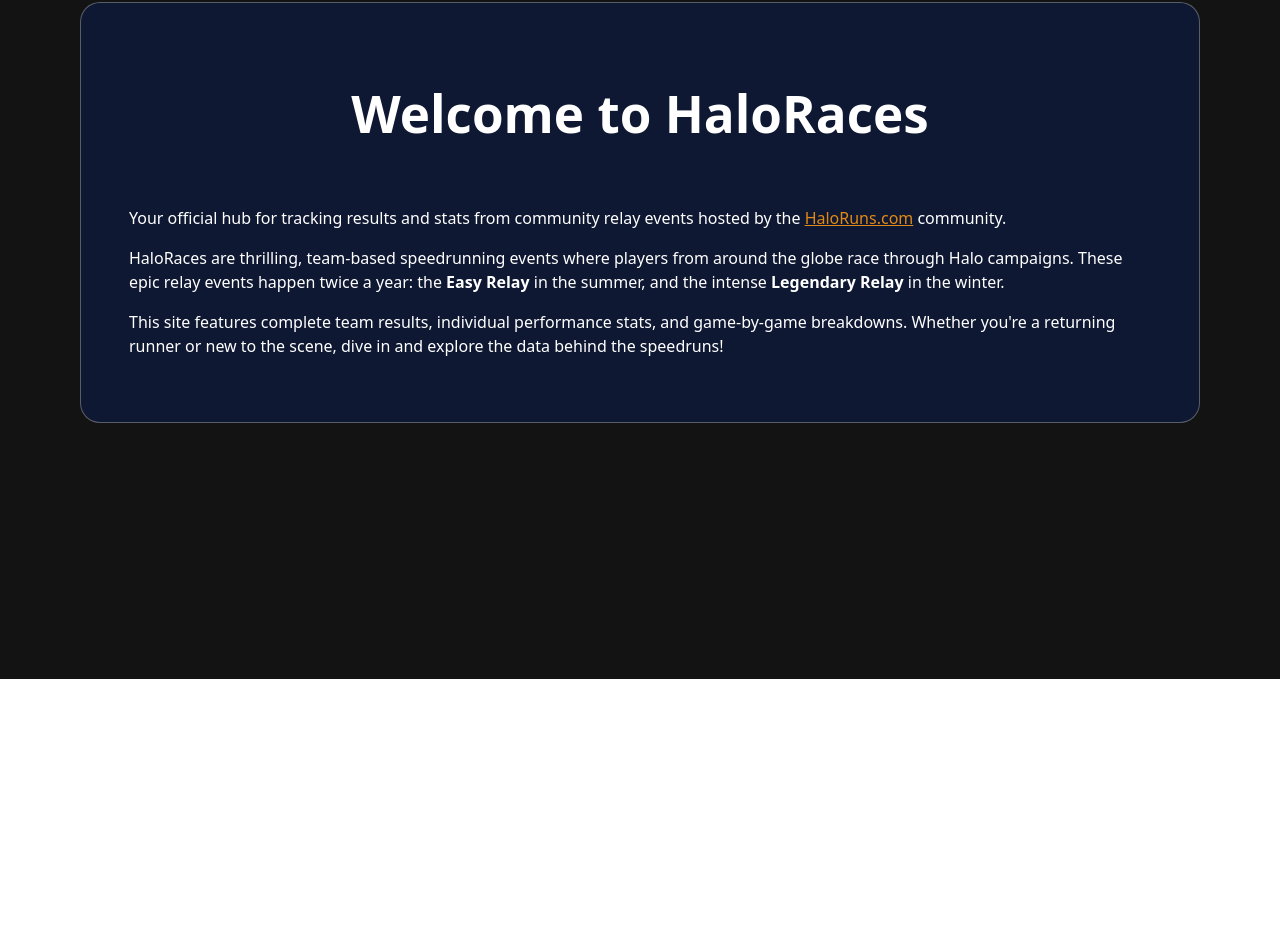
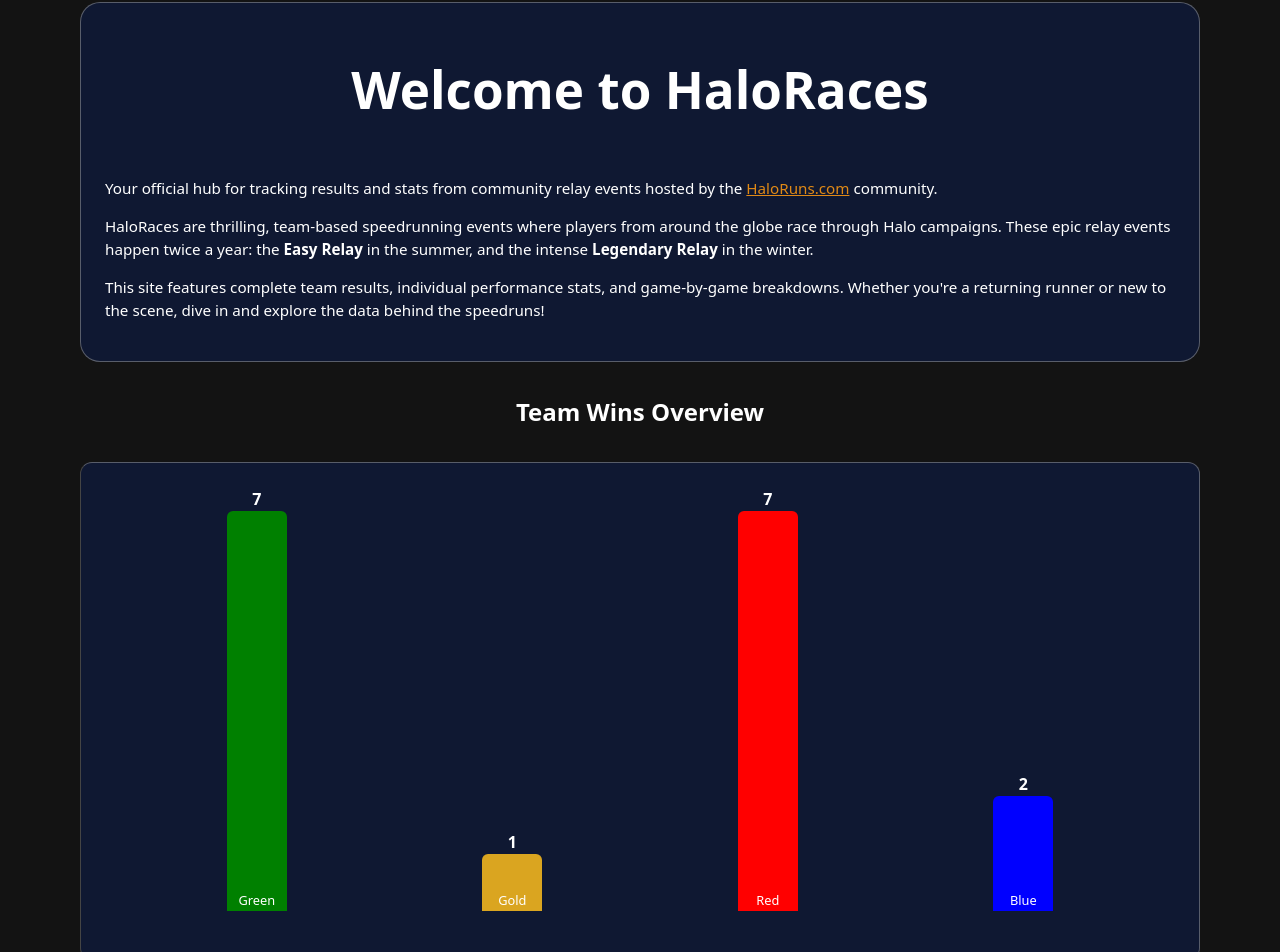
Before and after one commit to DavidSpartan95/HaloracesWeb, a Vue app in the folder haloraces-web/: page /race-results#/home in a window 1280 px wide. Shown: the part 121-1073 px from the top of the page. Before the commit the page ends 800 px from the top, so only its background shows below. Built offline with nearby package versions, Linux system fonts and the light colour scheme.

Commit message:
New: Added Team Wins char to Home View

```diff
--- a/haloraces-web/src/components/SourceList.vue
+++ b/haloraces-web/src/components/SourceList.vue
@@ -17,7 +17,7 @@
                     class="img" />
                 <img v-else-if="source.type === TypeOfSource.Exel" src="../assets/sheets-icon.png" alt="Video"
                     class="img" />
-                <img v-else src="../assets/other-icon.png" alt="Other" class="img" />
+                <img v-else src="../assets/vue.svg" alt="Other" class="img" />
                 <a :href="source.link.toString()" target="_blank">
                     {{ source.name }}
                 </a>
@@ -41,13 +41,6 @@ function handleOverlayClick(event: MouseEvent) {
     }
 }
 
-const iconMap: Record<TypeOfSource | 'default', { src: string; alt: string }> = {
-    [TypeOfSource.Video]: { src: '../assets/video-icon.png', alt: 'Video' },
-    [TypeOfSource.Image]: { src: '../assets/image-icon.png', alt: 'Image' },
-    [TypeOfSource.Exel]: { src: '../assets/sheets-icon.png', alt: 'Excel' },
-    [TypeOfSource.Other]: { src: '../assets/other-icon.png', alt: 'Other' }, // <-- add this
-    default: { src: '../assets/video-icon.png', alt: 'Other' },
-}
 
 
 const props = defineProps<{
--- a/haloraces-web/src/views/Home.vue
+++ b/haloraces-web/src/views/Home.vue
@@ -1,5 +1,4 @@
 <template>
-
   <div class="hello">
     <div class="hello-box">
       <h1>Welcome to HaloRaces</h1>
@@ -21,20 +20,73 @@
         </p>
       </div>
     </div>
+
+    <!-- ✅ Chart Title -->
+    <h2 class="chart-title">Team Wins Overview</h2>
+
+    <div class="bar-chart">
+      <div class="bar" v-for="team in teamWins" :key="team.name"
+        :style="{ height: team.wins * scaleFactor + 'px', backgroundColor: team.color }">
+        <span>{{ team.wins }}</span>
+        <small>{{ team.name }}</small>
       </div>
-
+    </div>
+  </div>
 </template>
 
 <script setup lang="ts">
+import { ref, computed } from 'vue';
+import { TeamName, relayEvents } from '../data/relayEvents';
+
+// Step 1: Get all team names you want to count
+const allTeams = Object.values(TeamName);
+
+// Step 2: Count wins for each team
+const teamWins = computed(() =>
+  allTeams.map(name => {
+    const wins = relayEvents.filter(event => event.winningTeam === name).length;
+    return {
+      name,
+      wins,
+      color: getTeamColor(name),
+    };
+  })
+);
+
+// Step 3: Determine scale based on max wins
+const maxWins = computed(() =>
+  Math.max(...teamWins.value.map(team => team.wins))
+);
+const chartHeight = 400;
+const scaleFactor = chartHeight / maxWins.value;
+
+// Optional: team color helper
+function getTeamColor(team: TeamName): string {
+  switch (team) {
+    case TeamName.Red:
+      return 'red';
+    case TeamName.Blue:
+      return 'blue';
+    case TeamName.Green:
+      return 'green';
+    case TeamName.Gold:
+      return 'goldenrod';
+    default:
+      return 'gray';
+  }
+}
+
+
 </script>
 
 <style scoped>
-
 .hello {
   display: flex;
-  justify-content: center; /* horizontal centering */
+  justify-content: center;
+  /* horizontal centering */
   text-align: center;
-  padding-top: 48px; /* keep your original top spacing */
+  padding-top: 48px;
+  /* keep your original top spacing */
 }
 
 
@@ -42,11 +94,12 @@
   display: flex;
   flex-direction: column;
   justify-content: center;
-  gap: 14px;
+  gap: 10px;
 
   max-width: 1120px;
-  width: 100%;          /* ✅ allow shrinking */
-  padding: 48px;
+  width: 100%;
+  /* ✅ allow shrinking */
+  padding: 24px;
   box-sizing: border-box;
 
   border-radius: 20px;
@@ -64,4 +117,105 @@
   text-decoration: underline;
 }
 
+.hello-breadtext p {
+  font-size: 0.95rem;
+  /* slightly smaller text */
+  line-height: 1.5;
+}
+
+.hello {
+  display: flex;
+  flex-direction: column;
+  align-items: center;
+  padding-top: 48px;
+  text-align: center;
+}
+
+.bar-chart {
+  display: flex;
+  align-items: flex-end;
+  justify-content: space-around;
+
+  max-width: 1120px;
+  width: 100%;
+  height: 400px;
+  padding: 48px;
+  box-sizing: border-box;
+
+  border-radius: 20px;
+  border: 1px solid rgba(161, 161, 161, 0.50);
+  background: #0F1832;
+
+  margin-top: 24px;
+}
+
+
+.bar {
+  width: 60px;
+  position: relative;
+  display: flex;
+  flex-direction: column;
+  align-items: center;
+  justify-content: flex-end;
+  border-radius: 6px 6px 0 0;
+  transition: height 0.3s ease;
+}
+
+.bar span {
+  position: absolute;
+  top: -24px;
+  color: white;
+  font-weight: bold;
+}
+
+.bar small {
+  margin-top: 6px;
+  color: white;
+  font-size: 0.8rem;
+}
+
+.chart-title {
+  margin-top: 32px;
+  margin-bottom: 8px;
+  font-size: 1.5rem;
+  color: white;
+}
+
+.bar-chart {
+  display: flex;
+  align-items: flex-end;
+  justify-content: space-around;
+  height: 200px;
+  flex: 1;
+  background: #0F1832;
+  padding-top: 48px;
+
+  border-radius: 12px;
+  border-left: 1px solid #444;
+  position: relative;
+}
+
+.bar {
+  width: 60px;
+  position: relative;
+  display: flex;
+  flex-direction: column;
+  align-items: center;
+  justify-content: flex-end;
+  border-radius: 6px 6px 0 0;
+  transition: height 0.3s ease;
+}
+
+.bar span {
+  position: absolute;
+  top: -24px;
+  color: white;
+  font-weight: bold;
+}
+
+.bar small {
+  margin-top: 6px;
+  color: white;
+  font-size: 0.8rem;
+}
 </style>
--- a/haloraces-web/src/views/ServiceRecord.vue
+++ b/haloraces-web/src/views/ServiceRecord.vue
@@ -193,16 +193,6 @@ function countTeamAppearances(teams: TeamName[], team: TeamName): number {
     return teams.filter(t => t === team).length;
 }
 
-function teamColor(team: string) {
-  switch (team) {
-    case 'Green': return 'green-team'
-    case 'Gold': return 'gold-team'
-    case 'Red': return 'red-team'
-    case 'Blue': return 'blue-team'
-    default: return ''
-  }
-}
-
 </script>
 
 <style scoped>
```
Lines whose indentation alone changed are shown as unchanged.
